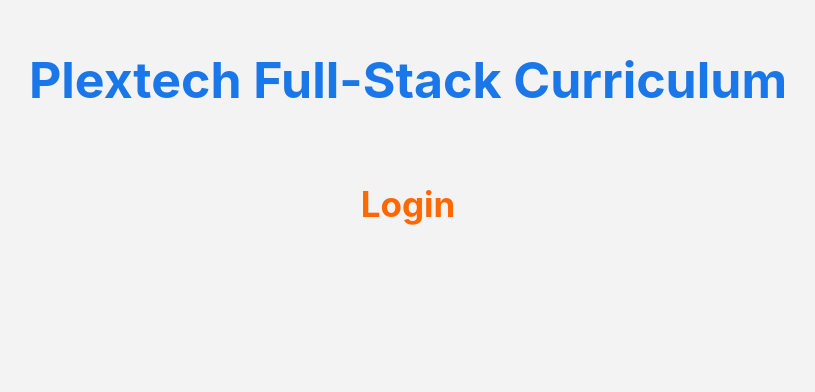
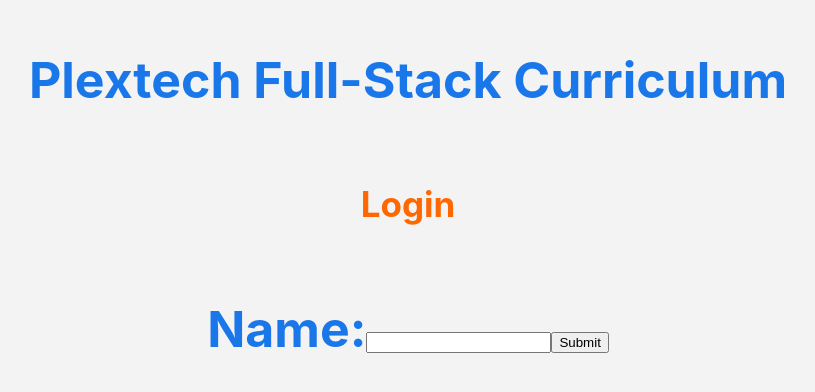
Before and after one commit to kyldan23/CurriculumTrackerApp, a React (Create React App) app in the folder frontend/tracker/: page / in a window 1280 px wide. Shown: the top 392 px of the page, without its empty margins (232-1047 px from the left). Built offline with nearby package versions, Linux system fonts and the light colour scheme.

Commit message:
login ugly frontend

```diff
--- a/frontend/tracker/src/Login.js
+++ b/frontend/tracker/src/Login.js
@@ -2,9 +2,18 @@
 import './Login.css';
 
 export default function Login() {
+
   return(
     <header>Plextech Full-Stack Curriculum
       <h1>Login</h1>
+      <form>
+      <label>
+        Name:
+        <input type="text" name="name" />
+      </label>
+      <input type="submit" value="Submit" />
+    </form>
     </header>
+
   );
 }
```
